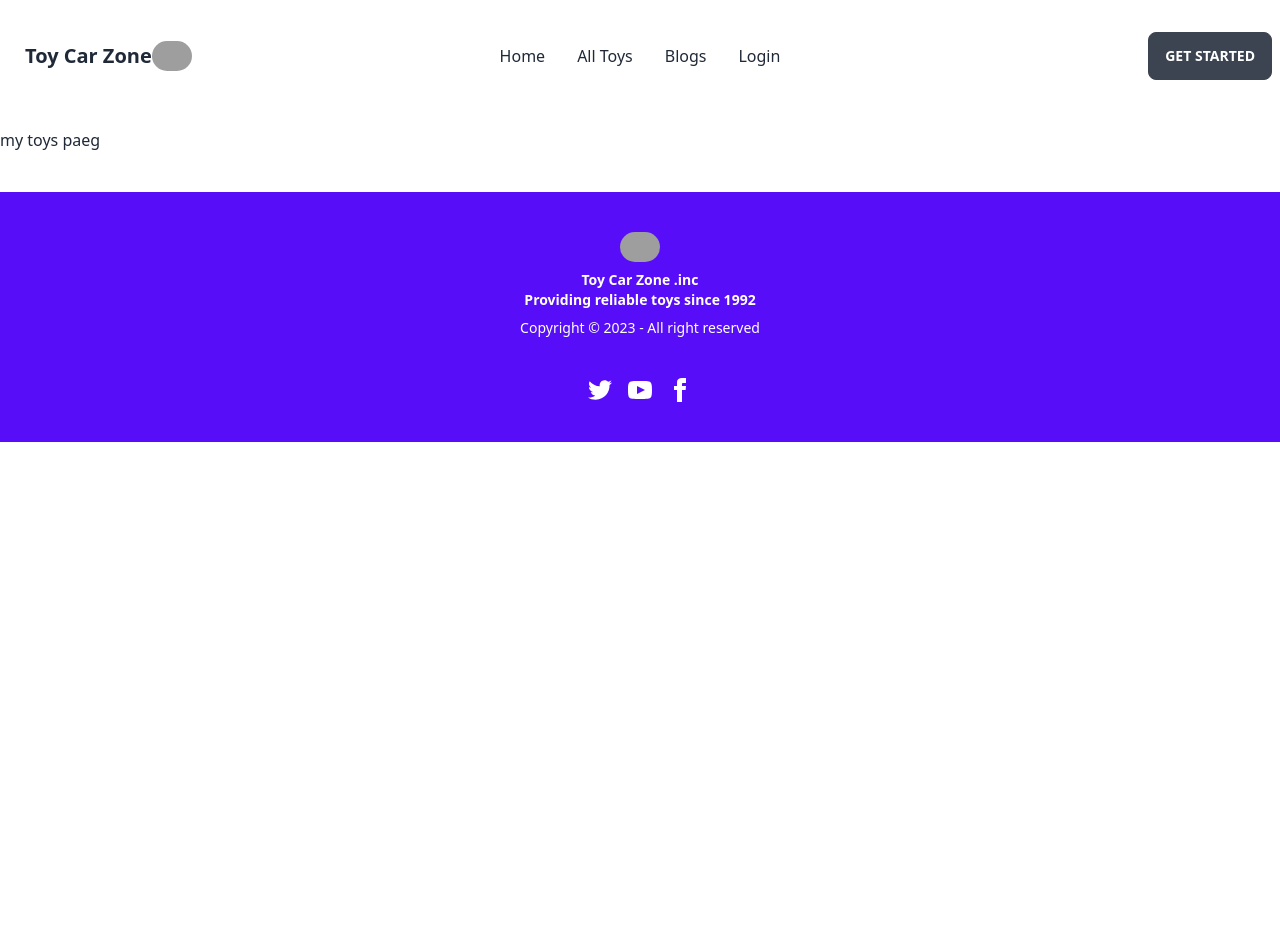
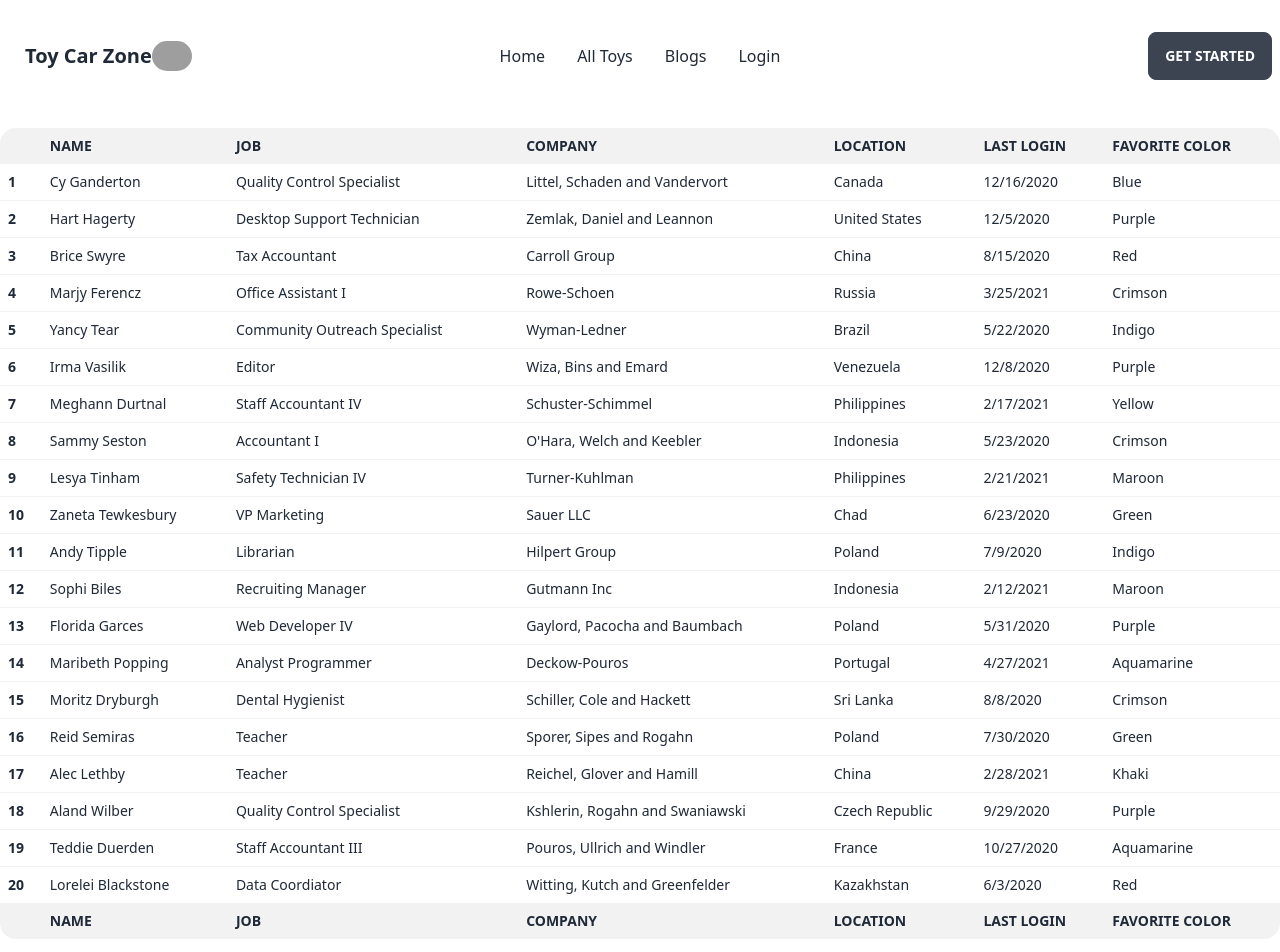
Before and after one commit to tokymahmud/toy-car-zone-client, a React (Vite) app: page /mytoys in a window 1280 px wide. Shown: the top 952 px of the page. Before the commit the page ends 800 px from the top, so only its background shows below. Built offline with nearby package versions, Linux system fonts and the light colour scheme; no server answers; grey boxes are pictures that could not be loaded.

Commit message:
adda a toy work with mongo done

```diff
--- a/src/Pages/Add A Toy/Addatoy.jsx
+++ b/src/Pages/Add A Toy/Addatoy.jsx
@@ -1,11 +1,146 @@
-import React from 'react';
+import React, { useState, useContext } from 'react';
+import { AuthContext } from '../../Providers/authProviders';
 
 const Addatoy = () => {
-    return (
-        <div>
-            <h1>add a toy</h1>
-        </div>
-    );
+  const { user } = useContext(AuthContext);
+
+  const [pictureUrl, setPictureUrl] = useState('');
+  const [name, setName] = useState('');
+  const [sellerName, setSellerName] = useState(user?.name || '');
+  const [sellerEmail, setSellerEmail] = useState(user?.email || '');
+  const [subCategory, setSubCategory] = useState('');
+  const [price, setPrice] = useState('');
+  const [rating, setRating] = useState('');
+  const [quantity, setQuantity] = useState('');
+  const [description, setDescription] = useState('');
+
+  const handleSubmit = (e) => {
+    e.preventDefault();
+
+    const addedtoys= {
+        pictureUrl,
+        name,
+        sellerName,
+        sellerEmail,
+        subCategory,
+        price,
+        rating,
+        quantity,
+        description
+      };
+
+      console.log(addedtoys);
+
+      fetch('http://localhost:5000/added',{
+        method:'POST',
+        headers:{
+            'content-type':'application/json'
+
+        },
+        body:JSON.stringify(addedtoys)
+      })
+      .then(res=>res.json())
+      .then(data=>{
+        console.log(data)
+        if(data.insertedId){
+            alert('added succesfully')
+        }
+      })
+
+  };
+
+  return (
+    <div>
+      <h2 className='text-center text-3xl'>Add A Toy</h2>
+      <form onSubmit={handleSubmit} >
+        <label>
+          Picture URL of the toy:
+          <input
+            type="text"
+            value={pictureUrl}
+            onChange={(e) => setPictureUrl(e.target.value)}
+            required
+          />
+        </label>
+        <label>
+          Name:
+          <input
+            type="text"
+            value={name}
+            onChange={(e) => setName(e.target.value)}
+            required
+          />
+        </label>
+        <label>
+          Seller Name:
+          <input
+            type="text"
+            value={sellerName}
+            onChange={(e) => setSellerName(e.target.value)}
+            required
+          />
+        </label>
+        <label>
+          Seller Email:
+          <input
+            type="email"
+            value={sellerEmail}
+            onChange={(e) => setSellerEmail(e.target.value)}
+            required
+          />
+        </label>
+        <label>
+          Category:
+          <select
+            value={subCategory}
+            onChange={(e) => setSubCategory(e.target.value)}
+            required
+          >
+            <option value="">Select a category</option>
+            <option value="Construction Car">Construction Car</option>
+            <option value="Regular Car">Regular Car</option>
+            <option value="Toy Truck">Toy Truck</option>
+          </select>
+        </label>
+        <label>
+          Price:
+          <input
+            type="number"
+            value={price}
+            onChange={(e) => setPrice(e.target.value)}
+            required
+          />
+        </label>
+        <label>
+          Rating:
+          <input
+            type="number"
+            value={rating}
+            onChange={(e) => setRating(e.target.value)}
+            required
+          />
+        </label>
+        <label>
+          Available Quantity:
+          <input
+            type="number"
+            value={quantity}
+            onChange={(e) => setQuantity(e.target.value)}
+            required
+          />
+        </label>
+        <label>
+          Detail Description:
+          <textarea
+            value={description}
+            onChange={(e) => setDescription(e.target.value)}
+            required
+          ></textarea>
+        </label>
+        <button type="submit">Submit</button>
+      </form>
+    </div>
+  );
 };
 
 export default Addatoy;
--- a/src/Pages/My Toys/MyToys.jsx
+++ b/src/Pages/My Toys/MyToys.jsx
@@ -3,7 +3,214 @@
 const MyToys = () => {
     return (
         <div>
-            <h1>my toys paeg </h1>
+            <div className="overflow-x-auto">
+  <table className="table table-compact w-full">
+    <thead>
+      <tr>
+        <th></th>
+        <th>Name</th>
+        <th>Job</th>
+        <th>company</th>
+        <th>location</th>
+        <th>Last Login</th>
+        <th>Favorite Color</th>
+      </tr>
+    </thead>
+    <tbody>
+      <tr>
+        <th>1</th>
+        <td>Cy Ganderton</td>
+        <td>Quality Control Specialist</td>
+        <td>Littel, Schaden and Vandervort</td>
+        <td>Canada</td>
+        <td>12/16/2020</td>
+        <td>Blue</td>
+      </tr>
+      <tr>
+        <th>2</th>
+        <td>Hart Hagerty</td>
+        <td>Desktop Support Technician</td>
+        <td>Zemlak, Daniel and Leannon</td>
+        <td>United States</td>
+        <td>12/5/2020</td>
+        <td>Purple</td>
+      </tr>
+      <tr>
+        <th>3</th>
+        <td>Brice Swyre</td>
+        <td>Tax Accountant</td>
+        <td>Carroll Group</td>
+        <td>China</td>
+        <td>8/15/2020</td>
+        <td>Red</td>
+      </tr>
+      <tr>
+        <th>4</th>
+        <td>Marjy Ferencz</td>
+        <td>Office Assistant I</td>
+        <td>Rowe-Schoen</td>
+        <td>Russia</td>
+        <td>3/25/2021</td>
+        <td>Crimson</td>
+      </tr>
+      <tr>
+        <th>5</th>
+        <td>Yancy Tear</td>
+        <td>Community Outreach Specialist</td>
+        <td>Wyman-Ledner</td>
+        <td>Brazil</td>
+        <td>5/22/2020</td>
+        <td>Indigo</td>
+      </tr>
+      <tr>
+        <th>6</th>
+        <td>Irma Vasilik</td>
+        <td>Editor</td>
+        <td>Wiza, Bins and Emard</td>
+        <td>Venezuela</td>
+        <td>12/8/2020</td>
+        <td>Purple</td>
+      </tr>
+      <tr>
+        <th>7</th>
+        <td>Meghann Durtnal</td>
+        <td>Staff Accountant IV</td>
+        <td>Schuster-Schimmel</td>
+        <td>Philippines</td>
+        <td>2/17/2021</td>
+        <td>Yellow</td>
+      </tr>
+      <tr>
+        <th>8</th>
+        <td>Sammy Seston</td>
+        <td>Accountant I</td>
+        <td>O'Hara, Welch and Keebler</td>
+        <td>Indonesia</td>
+        <td>5/23/2020</td>
+        <td>Crimson</td>
+      </tr>
+      <tr>
+        <th>9</th>
+        <td>Lesya Tinham</td>
+        <td>Safety Technician IV</td>
+        <td>Turner-Kuhlman</td>
+        <td>Philippines</td>
+        <td>2/21/2021</td>
+        <td>Maroon</td>
+      </tr>
+      <tr>
+        <th>10</th>
+        <td>Zaneta Tewkesbury</td>
+        <td>VP Marketing</td>
+        <td>Sauer LLC</td>
+        <td>Chad</td>
+        <td>6/23/2020</td>
+        <td>Green</td>
+      </tr>
+      <tr>
+        <th>11</th>
+        <td>Andy Tipple</td>
+        <td>Librarian</td>
+        <td>Hilpert Group</td>
+        <td>Poland</td>
+        <td>7/9/2020</td>
+        <td>Indigo</td>
+      </tr>
+      <tr>
+        <th>12</th>
+        <td>Sophi Biles</td>
+        <td>Recruiting Manager</td>
+        <td>Gutmann Inc</td>
+        <td>Indonesia</td>
+        <td>2/12/2021</td>
+        <td>Maroon</td>
+      </tr>
+      <tr>
+        <th>13</th>
+        <td>Florida Garces</td>
+        <td>Web Developer IV</td>
+        <td>Gaylord, Pacocha and Baumbach</td>
+        <td>Poland</td>
+        <td>5/31/2020</td>
+        <td>Purple</td>
+      </tr>
+      <tr>
+        <th>14</th>
+        <td>Maribeth Popping</td>
+        <td>Analyst Programmer</td>
+        <td>Deckow-Pouros</td>
+        <td>Portugal</td>
+        <td>4/27/2021</td>
+        <td>Aquamarine</td>
+      </tr>
+      <tr>
+        <th>15</th>
+        <td>Moritz Dryburgh</td>
+        <td>Dental Hygienist</td>
+        <td>Schiller, Cole and Hackett</td>
+        <td>Sri Lanka</td>
+        <td>8/8/2020</td>
+        <td>Crimson</td>
+      </tr>
+      <tr>
+        <th>16</th>
+        <td>Reid Semiras</td>
+        <td>Teacher</td>
+        <td>Sporer, Sipes and Rogahn</td>
+        <td>Poland</td>
+        <td>7/30/2020</td>
+        <td>Green</td>
+      </tr>
+      <tr>
+        <th>17</th>
+        <td>Alec Lethby</td>
+        <td>Teacher</td>
+        <td>Reichel, Glover and Hamill</td>
+        <td>China</td>
+        <td>2/28/2021</td>
+        <td>Khaki</td>
+      </tr>
+      <tr>
+        <th>18</th>
+        <td>Aland Wilber</td>
+        <td>Quality Control Specialist</td>
+        <td>Kshlerin, Rogahn and Swaniawski</td>
+        <td>Czech Republic</td>
+        <td>9/29/2020</td>
+        <td>Purple</td>
+      </tr>
+      <tr>
+        <th>19</th>
+        <td>Teddie Duerden</td>
+        <td>Staff Accountant III</td>
+        <td>Pouros, Ullrich and Windler</td>
+        <td>France</td>
+        <td>10/27/2020</td>
+        <td>Aquamarine</td>
+      </tr>
+      <tr>
+        <th>20</th>
+        <td>Lorelei Blackstone</td>
+        <td>Data Coordiator</td>
+        <td>Witting, Kutch and Greenfelder</td>
+        <td>Kazakhstan</td>
+        <td>6/3/2020</td>
+        <td>Red</td>
+      </tr>
+    </tbody>
+    <tfoot>
+      <tr>
+        <th></th>
+        <th>Name</th>
+        <th>Job</th>
+        <th>company</th>
+        <th>location</th>
+        <th>Last Login</th>
+        <th>Favorite Color</th>
+      </tr>
+    </tfoot>
+  </table>
+</div>
         </div>
     );
 };
--- a/src/Pages/Shared/NavBar/Navbar.jsx
+++ b/src/Pages/Shared/NavBar/Navbar.jsx
@@ -20,7 +20,7 @@
     {
     user? <>
     <span>{user.img}
-    <img className="w-10 rounded-full" src='https://img.freepik.com/free-photo/newcomer-get-know-teammates-pleased-good-looking-businesswoman-transparent-glasses-blue-collar-shirt-smiling-broadly-assuring-good-quality-product-gray-wall_176420-25024.jpg?w=996&t=st=1684597828~exp=1684598428~hmac=a0cfd602ee27924925af990f2511619a97ff41b6114314f72a622efc2ccf2516'></img>
+    <img className="w-10 rounded-full hover:opacity-75" src='https://images.unsplash.com/photo-1633332755192-727a05c4013d?ixlib=rb-4.0.3&ixid=M3wxMjA3fDB8MHxzZWFyY2h8MXx8dXNlcnxlbnwwfHwwfHx8MA%3D%3D&auto=format&fit=crop&w=600&q=60'></img>
     </span>
     <button onClick={handleLogOut} className="btn btn-outline">Log Out</button>
     <li><Link to='/mytoys'>My Toys</Link></li>
```
